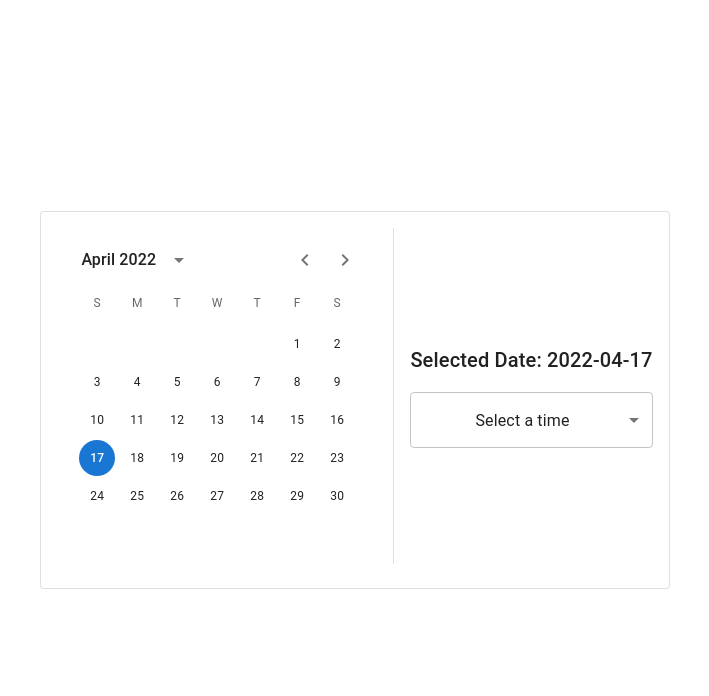
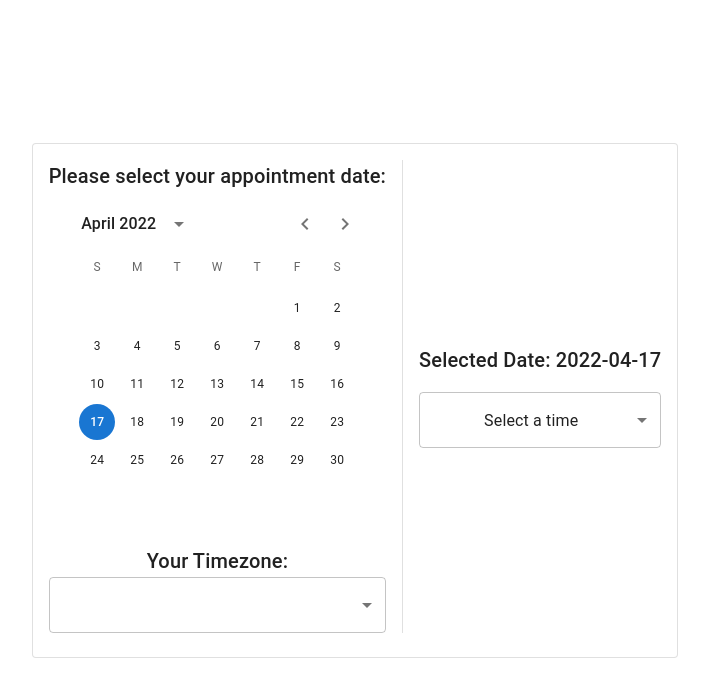
Before and after one commit to hasnainn19/ResidentsPath, a React (Vite) app: page /BookingPage in a window 1280 px wide. Shown: the top 696 px of the page, without its empty margins (285-994 px from the left). Built offline with nearby package versions, Linux system fonts and the light colour scheme.

Commit message:
Add timezone select dropdown

```diff
--- a/src/pages/BookingPage.tsx
+++ b/src/pages/BookingPage.tsx
@@ -17,6 +17,8 @@ const BookingPage = () => {
     const [dateValue, setDateValue] = useState<Dayjs | null>(dayjs('2022-04-17'));
     const [selectedTime, setSelectedTime] = useState("");
     const [unavailableTimes, setUnavailableTimes] = useState([]);
+    const [selectedTimezone, setSelectedTimezone] = useState('UTC');
+
 
     // Generate 30-minute slots (9am–5pm)
     const generateTimes = () => {
@@ -41,6 +43,29 @@ const BookingPage = () => {
         }
     }, [availableTimes]);
 
+    const getTimezones = (): string[] => {
+    // This returns all IANA time zone names
+    return Intl.supportedValuesOf?.('timeZone') || [
+        // Fallback list if browser doesn't support supportedValuesOf
+        'UTC',
+        'Europe/London',
+        'America/New_York',
+        'Asia/Tokyo',
+        'Australia/Sydney',
+    ];
+    };
+
+    const allTimezones = getTimezones();
+
+
+    const formatTimezoneName = (tz: string) => {
+    const offset = new Date().toLocaleString('en-US', {
+        timeZone: tz,
+        timeZoneName: 'short',
+    });
+    return `${tz} (${offset.split(' ')[2]})`; // e.g., "America/New_York (EDT)"
+    };
+
 
         return (
 
@@ -48,11 +73,33 @@ const BookingPage = () => {
             <CardContent>
                 <Stack direction="row" spacing={2} alignItems="center">
                     {/* LEFT SIDE */}
-                    <LocalizationProvider dateAdapter={AdapterDayjs}>
-                        <DateCalendar value={dateValue} onChange={(newValue) => setDateValue(newValue)} />
-                    </LocalizationProvider>
+                    <Box display="flex" flexDirection="column" alignItems="center">
+                        <Typography variant="h6">
+                        Please select your appointment date:
+                        </Typography>
+                        <LocalizationProvider dateAdapter={AdapterDayjs}>
+                            <DateCalendar value={dateValue} onChange={(newValue) => setDateValue(newValue)} />
+                        </LocalizationProvider>
+                        <Divider />
+                        <Typography variant="h6" mt={2}>
+                        Your Timezone:
+                        </Typography>
+                        <Select
+                            value={selectedTimezone}
+                            onChange={(e) => setSelectedTimezone(e.target.value)}
+                            displayEmpty
+                            fullWidth
+                        >
+                            {allTimezones.map((tz) => (
+                                <MenuItem key={tz} value={tz}>
+                                {formatTimezoneName(tz)}
+                                </MenuItem>
+                            ))}
+                        </Select>
+                    </Box>
 
                     <Divider orientation="vertical" flexItem />
+
 
                     {/* RIGHT SIDE */}
                     <Box display="flex" flexDirection="column" gap={2} minWidth={200}>
```
